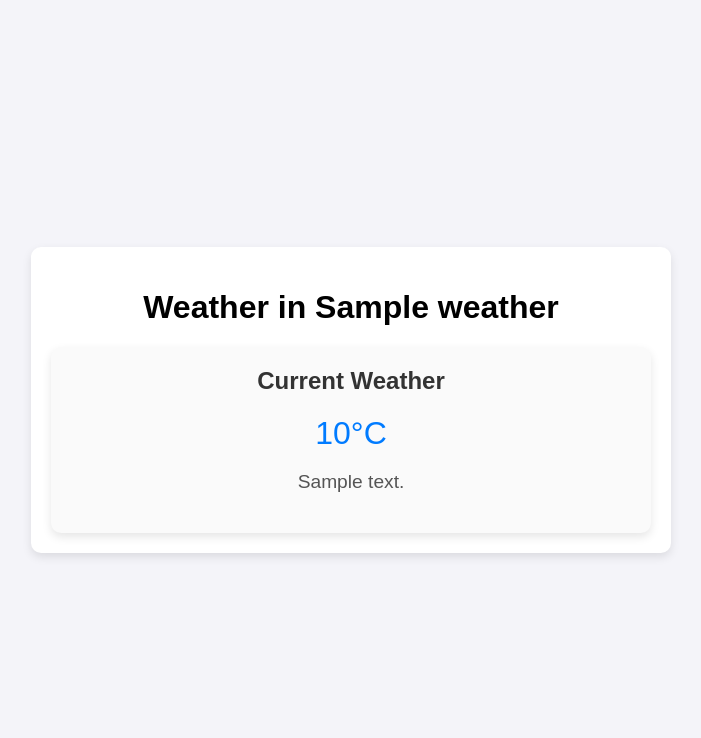
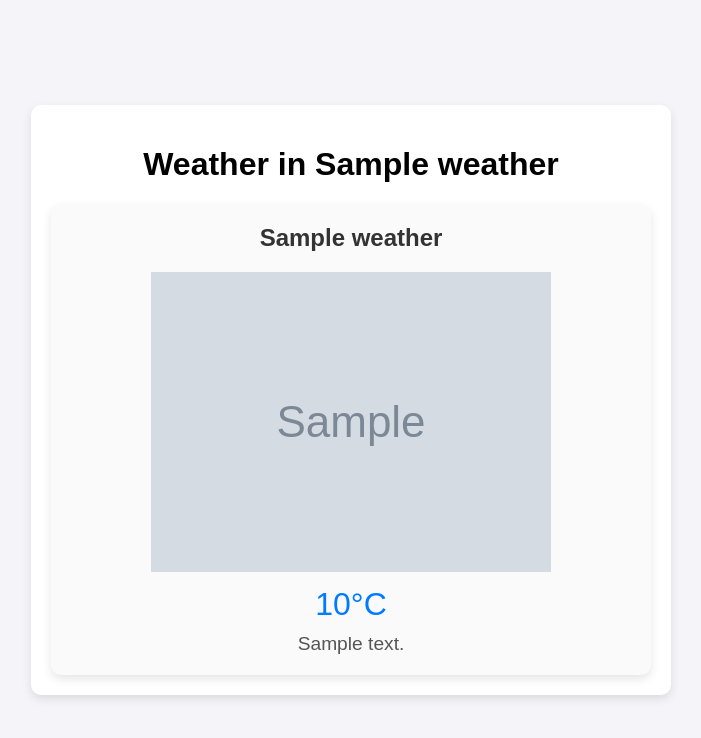
Before and after one commit to DainAtreides/weather-app-fastapi, a Python web app: template static/templates/weather.html in a window 1280 px wide. Shown: the top 738 px of the page, without its empty margins (289-990 px from the left). Run offline with Jinja, Linux system fonts and the light colour scheme; the template is opened without the code that fills it: most values are stand-ins (such as "Sample title", 1, 10 or a date in 2020); grey boxes marked "Sample" are stand-in pictures.

Commit message:
Refactor: Rename show_current_weather to get_current_weather for clarity
Fix: Add icon_url to CurrentWeather model and update logic to include weather icon

```diff
--- a/models/weather.py
+++ b/models/weather.py
@@ -6,3 +6,4 @@ class CurrentWeather(BaseModel):
     city_name: str
     temperature: float
     description: str
+    icon_url: str
--- a/static/templates/weather.html
+++ b/static/templates/weather.html
@@ -10,9 +10,10 @@
     <div class='container'>
         <h1>Weather in {{ weather.city_name }}</h1>
         <div class='weather-info'>
-            <h2>Current Weather</h2>
-            <p class='temp'>{{ weather.temperature }}°C</p>
-            <p class='description'>{{ weather.description }}</p>
+            <h2>{{ weather.city_name }}</h2>
+            <img src='{{ weather.icon_url }}' alt='Weather Icon'/>
+            <div class='temp'>{{ weather.temperature }}°C</div>
+            <div class='description'>{{ weather.description }}</div>
         </div>
     </div>
 </body>
--- a/views/weather_view.py
+++ b/views/weather_view.py
@@ -1,18 +1,16 @@
 from fastapi import Request
 from fastapi.responses import HTMLResponse
 from fastapi.templating import Jinja2Templates
-from controllers.weather_controller import show_current_weather
+from controllers.weather_controller import get_current_weather
 from models.weather import CurrentWeather
 
 
 # Function to render the weather data for a given city
 def render_weather(request: Request, city_name: str) -> HTMLResponse:
     # Get the weather data using the show_current_weather function
-    weather: CurrentWeather = show_current_weather(city_name)
-
+    weather: CurrentWeather = get_current_weather(city_name)
     # Initialize Jinja2Templates to load templates from the static/templates directory
     templates = Jinja2Templates(directory='static/templates')
-
     # Render the weather.html template and pass the weather data along with the request object
     return templates.TemplateResponse('weather.html', {
         'request': request,
```
Also changed, not shown: controllers/weather_controller.py (+8 -4 lines).
